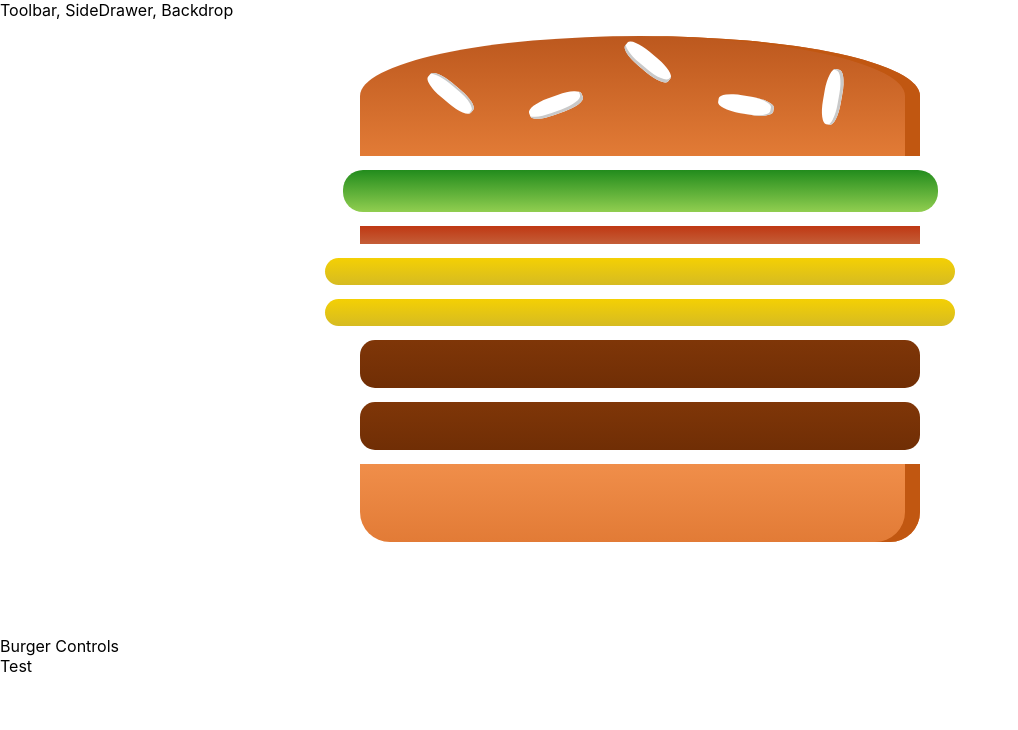
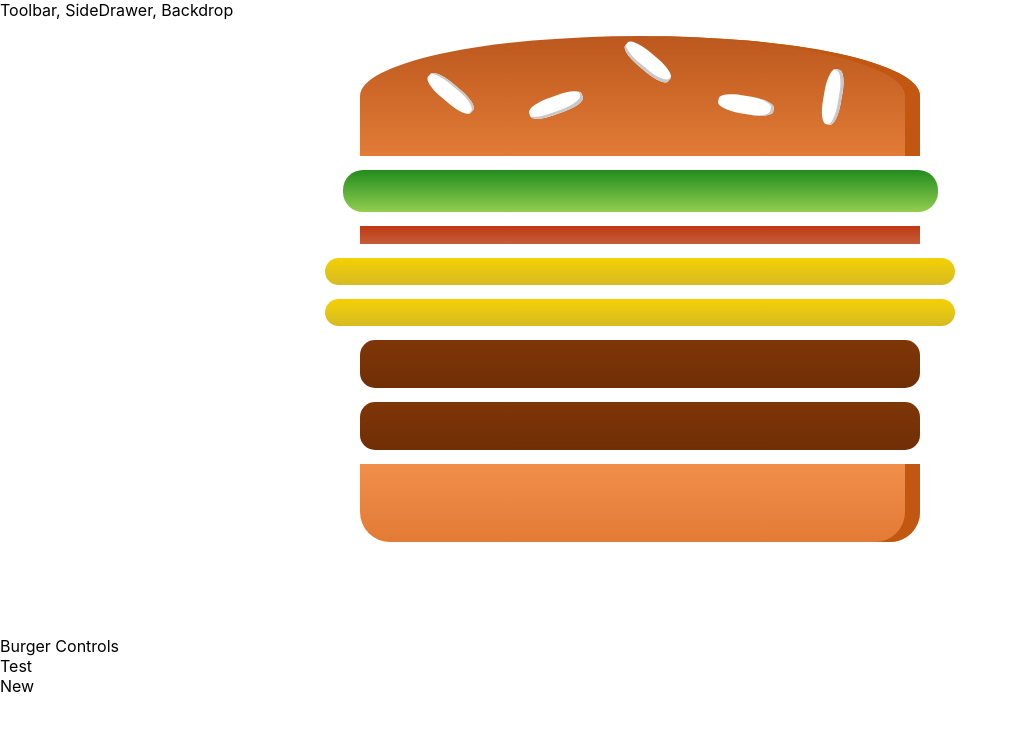
Before and after one commit to chenhe-henry/burgerbuilder, a React (Create React App) app: page / in a window 1280 px wide. Shown: the top 730 px of the page, without its empty margins (0-1018 px from the left). Built offline with nearby package versions, Linux system fonts and the light colour scheme.

Commit message:
add new branch

```diff
--- a/src/containers/BurgerBuilder/BurgerBuilder.js
+++ b/src/containers/BurgerBuilder/BurgerBuilder.js
@@ -21,6 +21,7 @@ class BurgerBuilder extends React.Component {
         <Burger ingredients={this.state.ingredients} />
         <div>Burger Controls</div>
         <div>Test</div>
+        <div>New</div>
       </Aux>
     );
   }
```
